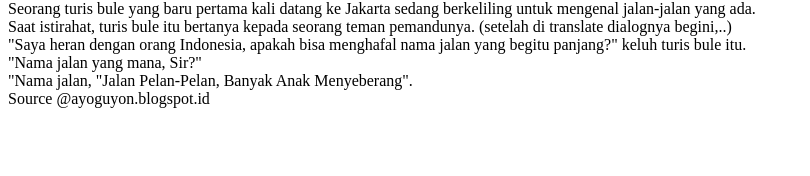
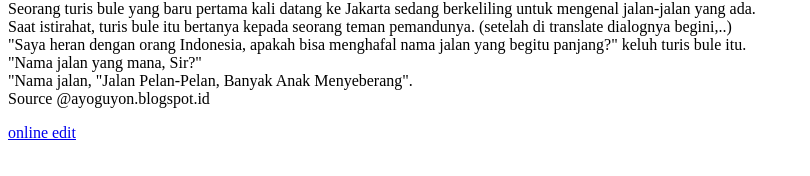
Before and after one commit to meneng/meneng.github.io, a plain HTML site: page index.html in a window 1280 px wide. Shown: the part 80-256 px from the top of the page, without its empty margins (0-810 px from the left). Drawn offline with Linux system fonts and the light colour scheme.

Commit message:
Update index.html

```diff
--- a/index.html
+++ b/index.html
@@ -11,4 +11,5 @@
     "Nama jalan, "Jalan Pelan-Pelan, Banyak Anak Menyeberang".<br>
     Source @ayoguyon.blogspot.id
 </p>
+  <a href="onlineedit.html">online edit</a>
 </html>
```
